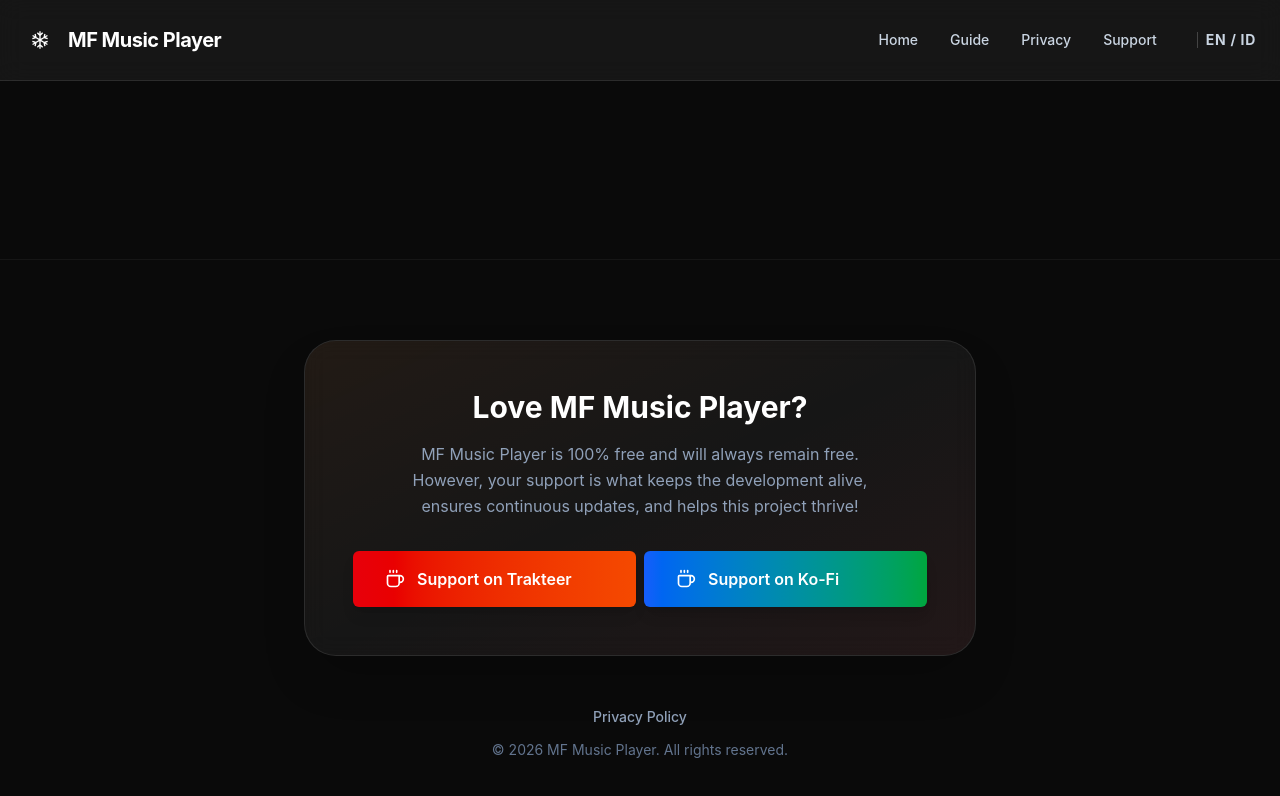
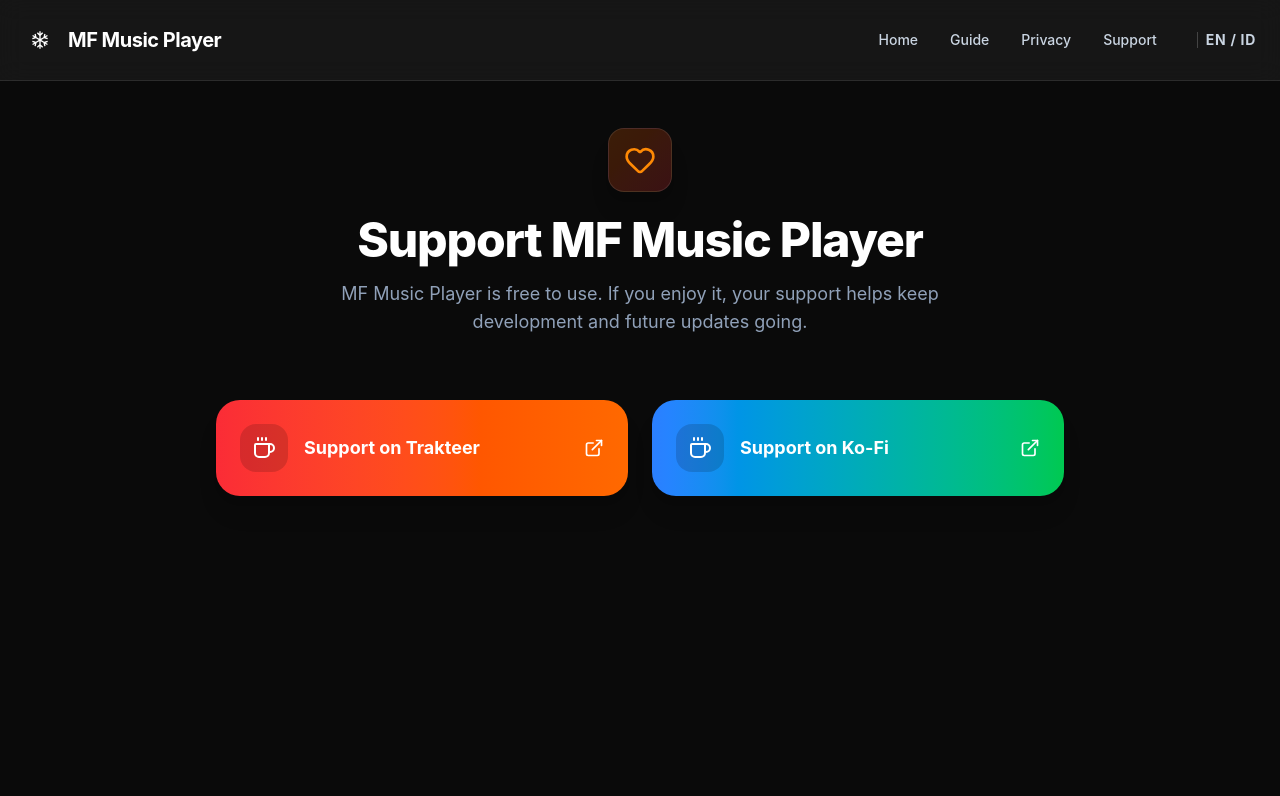
Before and after one commit to Lasteinsa/mf-web, a React (Vite) app: page /donate in a window 1280 px wide. Shown: the top 796 px of the page. Built offline with nearby package versions, Linux system fonts and the light colour scheme.

Commit message:
add donation page

```diff
--- a/src/App.jsx
+++ b/src/App.jsx
@@ -1,4 +1,4 @@
-import { BrowserRouter, Routes, Route } from "react-router-dom";
+import { BrowserRouter, Routes, Route, useLocation } from "react-router-dom";
 import Navbar from "./components/Navbar";
 import Home from "./pages/Home";
 import Guide from "./pages/Guide";
@@ -7,10 +7,13 @@ import Privacy from "./pages/Privacy";
 import Footer from "./components/Footer";
 import Support from "./pages/Support";
 import ClosedTesting from "./pages/ClosedTesting";
+import Donate from "./pages/Donate";
 
-function App() {
+function AppContent() {
+  const { pathname } = useLocation();
+  const hideFooter = pathname === "/donate";
+
   return (
-    <BrowserRouter>
     <div className="min-h-screen bg-bg-dark text-slate-50 font-sans selection:bg-primary selection:text-black flex flex-col">
       <Navbar />
       <main className="flex-1">
@@ -20,10 +23,18 @@ function App() {
           <Route path="/privacy" element={<Privacy />} />
           <Route path="/support" element={<Support />} />
           <Route path="/closed-testing" element={<ClosedTesting />} />
+          <Route path="/donate" element={<Donate />} />
         </Routes>
       </main>
-        <Footer />
+      {!hideFooter && <Footer />}
     </div>
+  );
+}
+
+function App() {
+  return (
+    <BrowserRouter>
+      <AppContent />
     </BrowserRouter>
   );
 }
--- a/src/locales/en.json
+++ b/src/locales/en.json
@@ -144,6 +144,14 @@
       "telegram": "Telegram"
     }
   },
+  "donate": {
+    "title": "Support MF Music Player",
+    "subtitle": "MF Music Player is free to use. If you enjoy it, your support helps keep development and future updates going.",
+    "links": {
+      "trakteer": "Support on Trakteer",
+      "kofi": "Support on Ko-Fi"
+    }
+  },
   "closed_testing": {
     "title": "Join the Closed Test",
     "subtitle": "Follow these three steps to become a tester and install MF Music Player before its public release.",
--- a/src/locales/id.json
+++ b/src/locales/id.json
@@ -144,6 +144,14 @@
       "telegram": "Telegram"
     }
   },
+  "donate": {
+    "title": "Dukung MF Music Player",
+    "subtitle": "MF Music Player gratis untuk digunakan. Jika kamu menikmatinya, dukunganmu membantu pengembangan dan pembaruan di masa mendatang.",
+    "links": {
+      "trakteer": "Dukung via Trakteer",
+      "kofi": "Dukung via Ko-Fi"
+    }
+  },
   "closed_testing": {
     "title": "Ikuti Pengujian Tertutup",
     "subtitle": "Ikuti tiga langkah berikut untuk menjadi tester dan memasang MF Music Player sebelum dirilis secara publik.",
--- /dev/null
+++ b/src/pages/Donate.jsx
@@ -0,0 +1,68 @@
+import { Coffee, ExternalLink, Heart } from "lucide-react";
+import { motion } from "framer-motion";
+import { useTranslation } from "react-i18next";
+
+const donationLinks = [
+  {
+    key: "trakteer",
+    link: "https://trakteer.id/hibikase",
+    className: "from-red-500 to-orange-500 hover:from-red-600 hover:to-orange-600",
+  },
+  {
+    key: "kofi",
+    link: "https://ko-fi.com/hibikase",
+    className: "from-blue-500 to-green-500 hover:from-blue-600 hover:to-green-600",
+  },
+];
+
+const Donate = () => {
+  const { t } = useTranslation();
+
+  return (
+    <div className="py-24 pt-32 container mx-auto px-6 max-w-4xl">
+      <motion.div
+        initial={{ opacity: 0, y: 20 }}
+        animate={{ opacity: 1, y: 0 }}
+        transition={{ duration: 0.6 }}
+        className="text-center mb-16"
+      >
+        <div className="inline-flex items-center justify-center w-16 h-16 rounded-2xl bg-linear-to-br from-orange-500/20 to-red-500/20 border border-white/10 mb-6 shadow-xl">
+          <Heart className="w-8 h-8 text-orange-400" />
+        </div>
+        <h1 className="text-4xl md:text-5xl font-extrabold text-white tracking-tight mb-4">
+          {t("donate.title")}
+        </h1>
+        <p className="text-slate-400 text-lg max-w-2xl mx-auto">
+          {t("donate.subtitle")}
+        </p>
+      </motion.div>
+
+      <div className="grid gap-6 md:grid-cols-2">
+        {donationLinks.map((donation, index) => (
+          <motion.a
+            key={donation.key}
+            href={donation.link}
+            target="_blank"
+            rel="noopener noreferrer"
+            initial={{ opacity: 0, y: 20 }}
+            animate={{ opacity: 1, y: 0 }}
+            transition={{ duration: 0.5, delay: index * 0.1 }}
+            className={`group flex items-center justify-between gap-4 rounded-3xl bg-linear-to-r ${donation.className} p-6 text-white shadow-xl transition-transform hover:scale-[1.02]`}
+          >
+            <span className="flex items-center gap-4">
+              <span className="flex h-12 w-12 items-center justify-center rounded-2xl bg-black/15">
+                <Coffee className="h-6 w-6" />
+              </span>
+              <span className="text-lg font-bold">
+                {t(`donate.links.${donation.key}`)}
+              </span>
+            </span>
+            <ExternalLink className="h-5 w-5 transition-transform group-hover:translate-x-1" />
+          </motion.a>
+        ))}
+      </div>
+    </div>
+  );
+};
+
+export default Donate;
```
Lines whose indentation alone changed are shown as unchanged.
